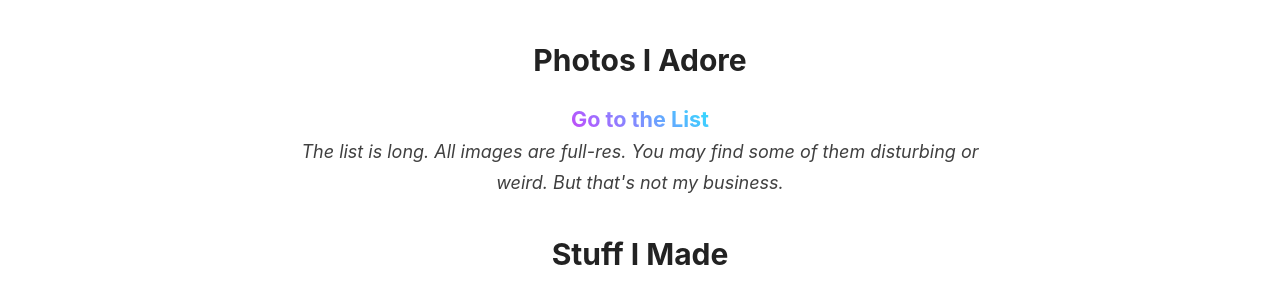
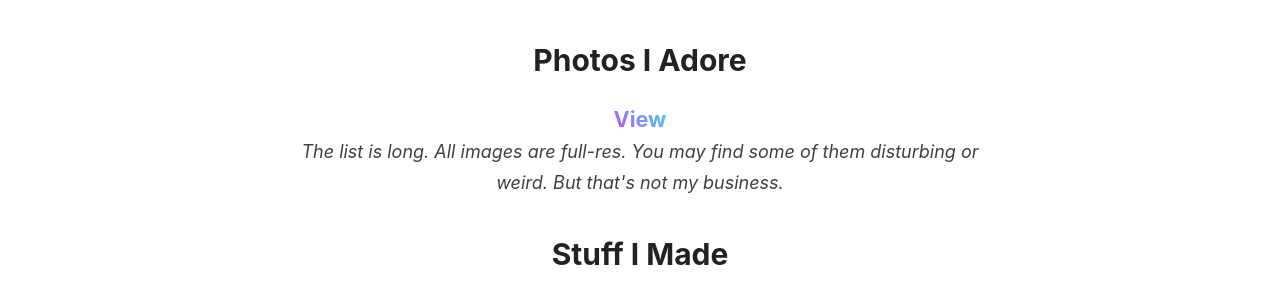
Before and after one commit to 98827ddb7e5a2c2e261912a23d9251d6/98827ddb7e5a2c2e261912a23d9251d6.github.io, a Jekyll site: the page built from index.md, in a window 1280 px wide and 900 px high, scrolled down 1710 px. Shown: the part 440-740 px from the top of the window. Built offline with Jekyll 4.4.1, drawn with Linux system fonts in a browser that asks for light colours.

Commit message:
wordings

```diff
--- a/index.md
+++ b/index.md
@@ -51,7 +51,7 @@ layout: default
 
 # Photos I Adore
 
-<div style="text-align: center; font-size: 120%;"><a class="no-underline" href="/photos/?loadRandom=yes">Go to the List</a></div>
+<div style="text-align: center; font-size: 120%;"><a class="no-underline" href="/photos/?loadRandom=yes">View</a></div>
 <div style="text-align: center"><i>The list is long. All images are full-res. You may find some of them disturbing or weird. But that's not my business.</i></div>
 
 # Stuff I Made
```
